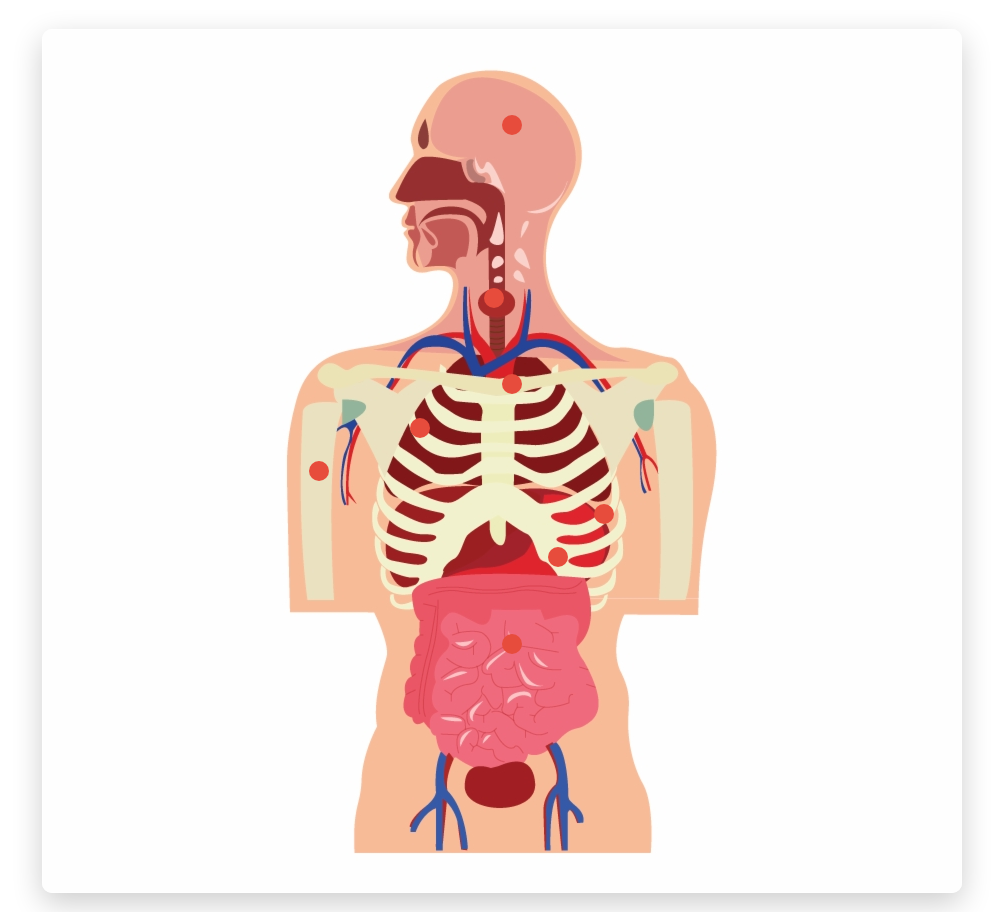
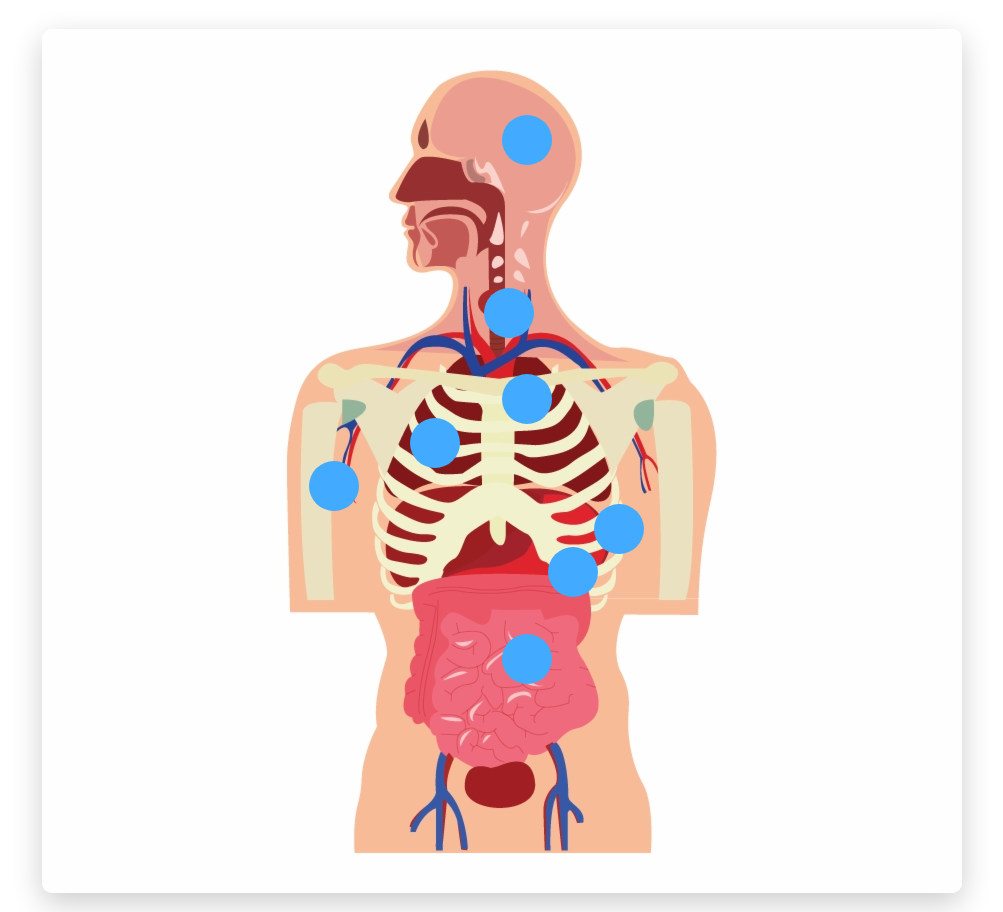
Before and after one commit to Rusats986/micro-macro, a plain HTML site: page index.html in a window 1280 px wide. Shown: the part 4427-5339 px from the top of the page, without its empty margins (138-1141 px from the left). Drawn offline with Linux system fonts and the light colour scheme.

Commit message:
Update index.html

```diff
--- a/index.html
+++ b/index.html
@@ -261,10 +261,10 @@
 
         .element-dot {
             position: absolute;
-            width: 20px;
-            height: 20px;
+            width: 50px;
+            height: 50px;
             border-radius: 50%;
-            background-color: var(--accent-color);
+            background-color: #42AAFF;
             cursor: pointer;
             transition: transform 0.3s ease;
             z-index: 2;
```
